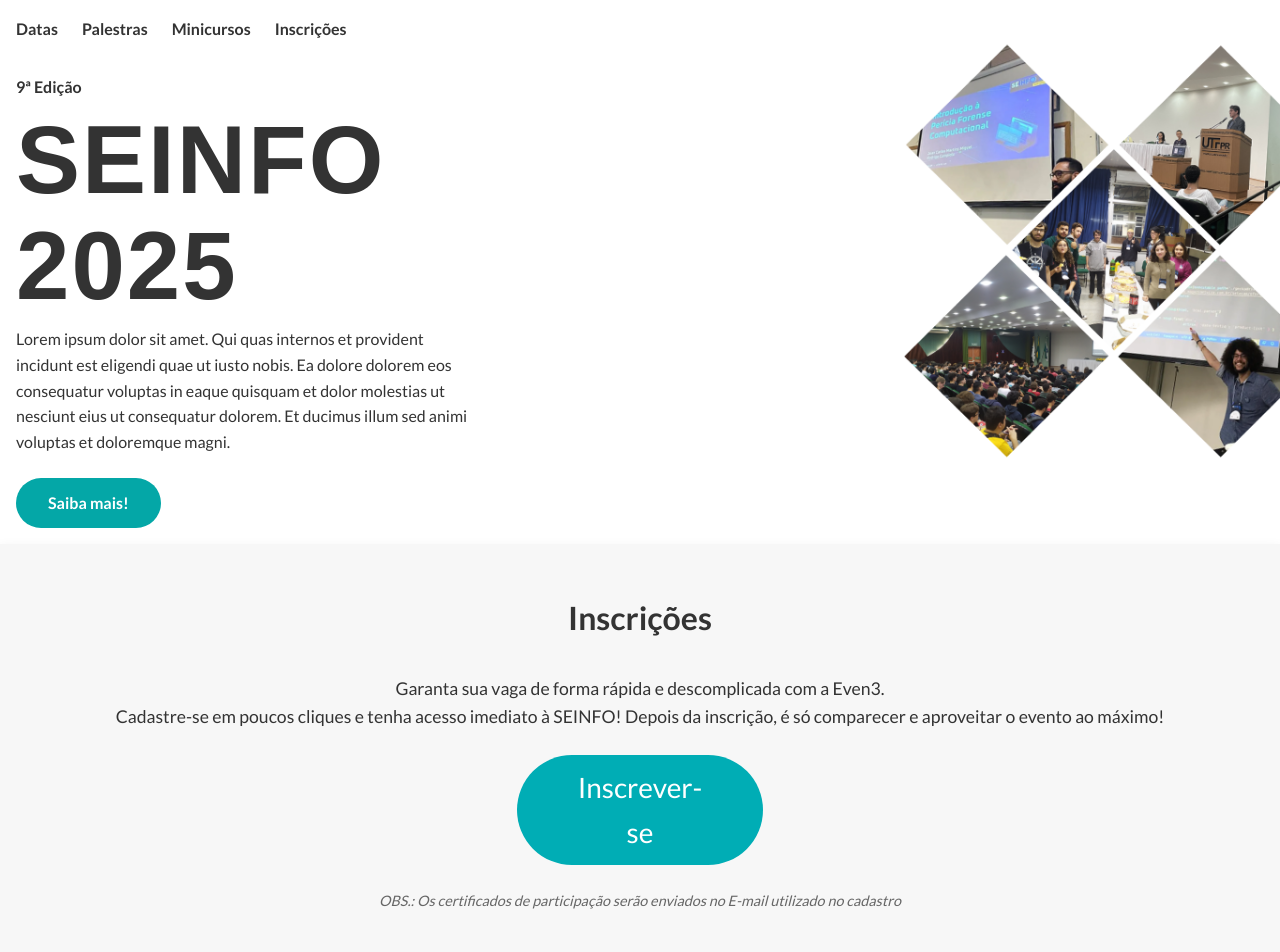
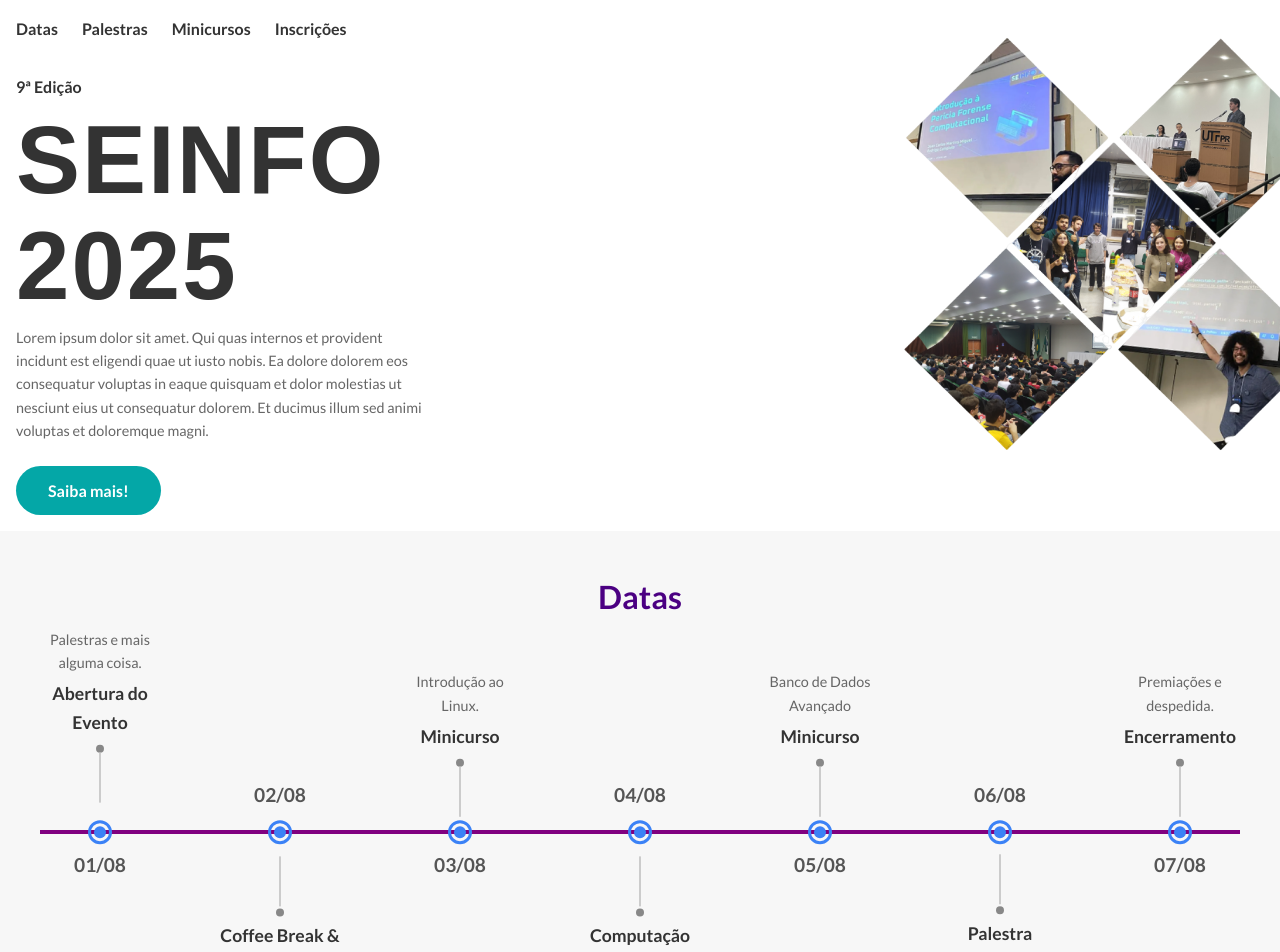
Before and after one commit to dacom-laboratorio-cm/seinfo, a Next.js app: page / in a window 1280 px wide. Shown: the top 952 px of the page. Built offline with nearby package versions, Linux system fonts and the light colour scheme; a web font is replaced by a local one.

Commit message:
Feat: Timeline com datas dos eventos

```diff
--- a/src/app/page.module.css
+++ b/src/app/page.module.css
@@ -1,4 +1,5 @@
-html, body {
+html,
+body {
   margin: 0;
   padding: 0;
 }
@@ -29,9 +30,9 @@ html, body {
   width: 20%;
   display: block;
   margin: 0 auto;
-    padding: 10px 60px;
+  padding: 10px 20px;
   color: #fff;
-    background-color: #00ADB5;
+  background-color: #00adb5;
   border-radius: 9999px;
   font-size: 1.75rem;
   text-align: center;
@@ -40,7 +41,6 @@ html, body {
   cursor: pointer;
   transition: all 0.2s ease-in-out;
 }
-
 
 .InscriptionsButton:hover {
   background-color: #008187;
@@ -51,20 +51,18 @@ html, body {
   transform: scale(0.98);
 }
 
-
 .InscriptionsSubText p {
   font-size: 0.9rem;
   color: #666;
   font-style: italic;
 }
 
-
-.Footer{
+.Footer {
   display: flex;
   align-items: center;
   justify-content: center;
   flex-direction: column;
-    background-color: #EEEEEE;
+  background-color: #eeeeee;
   padding: calc(var(--spacing-unit) * 2);
   margin: 0;
   width: 100%;
@@ -79,7 +77,6 @@ html, body {
   color: #555;
 }
 
-
 .FooterImages img {
   transition: transform 0.3s ease;
 }
@@ -87,7 +84,6 @@ html, body {
 .FooterImages img:hover {
   transform: scale(1.05);
 }
-
 
 .siteHeader {
   padding: calc(var(--spacing-unit) * 2);
@@ -111,9 +107,8 @@ html, body {
   gap: calc(var(--spacing-unit) * 4);
   min-height: 450px;
   padding: calc(var(--spacing-unit) * 2);
-    max-width:  100vw;
+  max-width: 100vw;
 }
-
 
 .editionTag {
   font-weight: 700;
@@ -159,9 +154,154 @@ html, body {
   top: -200px;
 }
 
-
 .heroSection {
   display: flex;
   align-items: center;
   justify-content: space-between;
 }
+.timelineSection {
+  padding: 40px;
+  text-align: center;
+  margin-bottom: 70px;
+  background-color: #f7f7f7;
+}
+
+.title {
+  font-size: 2rem;
+  margin-bottom: 48px;
+  color: #4b0082;
+}
+
+.timelineWrapper {
+  position: relative;
+  display: flex;
+  justify-content: space-around;
+  align-items: center;
+  flex-wrap: nowrap;
+  gap: 60px;
+  padding: 80px 0;
+}
+
+.timelineLine {
+  position: absolute;
+  top: 50%;
+  left: 0;
+  right: 0;
+  height: 4px;
+  background-color: purple;
+  z-index: 1;
+}
+
+.timelineItem {
+  position: relative;
+  width: 180px;
+  z-index: 2;
+  display: flex;
+  flex-direction: column;
+  align-items: center;
+}
+
+.top .content {
+  transform: translateY(-100%); /* sobe totalmente */
+  text-align: center;
+}
+
+.bottom .content {
+  transform: translateY(100%); /* desce totalmente */
+  text-align: center;
+}
+
+.circleContainer {
+  position: absolute;
+  top: 50%;
+  transform: translateY(-50%);
+  z-index: 2;
+  display: flex;
+  flex-direction: column;
+  align-items: center;
+}
+
+.dateAbove {
+  padding-bottom: 10px;
+  margin-top: -35px;
+  font-weight: bold;
+  font-size: larger;
+  color: #555;
+}
+
+.dateBelow {
+  padding-top: 35px;
+  margin-bottom: -60px;
+  font-weight: bold;
+  font-size: larger;
+  color: #555;
+}
+
+.outerCircle {
+  width: 24px;
+  height: 24px;
+  background-color: transparent;
+  border: 3px solid #3b82f6; /* azul */
+  border-radius: 50%;
+  display: flex;
+  align-items: center;
+  justify-content: center;
+}
+
+.innerCircle {
+  width: 12px;
+  height: 12px;
+  background-color: #3b82f6; /* azul */
+  border-radius: 50%;
+}
+
+.content {
+  margin: 12px 0;
+  text-align: center;
+}
+
+.date {
+  font-weight: bold;
+  color: #4b0082;
+}
+
+.connector {
+  display: flex;
+  flex-direction: column;
+  align-items: center;
+}
+
+.connectorTop .connectorLine {
+  height: 50px;
+  margin-bottom: -40px;
+}
+
+.connectorBottom .connectorLine {
+  height: 50px;
+  margin-top: -40px;
+}
+
+.connectorLine {
+  width: 2px;
+  height: 50px;
+  background-color: #ccc;
+}
+
+.connectorDot {
+  width: 8px;
+  height: 8px;
+  background-color: #888;
+  border-radius: 50%;
+  margin-top: 2px;
+}
+
+.eventTitle {
+  font-size: 1.1rem;
+  margin: 6px 0;
+  color: #333;
+}
+
+.description {
+  font-size: 0.9rem;
+  color: #666;
+}
--- a/src/app/page.tsx
+++ b/src/app/page.tsx
@@ -1,22 +1,26 @@
+import Footer from "@/components/Footer";
 import Header from "@/components/Header";
 import HeroContent from "@/components/HeroContent";
 import ImageCollage from "@/components/ImageCollage";
-import Footer from "@/components/Footer";
+import Inscriptions from "@/components/Inscriptions";
+import DatesTimeline from "@/components/TimeLine";
 import styles from "./page.module.css";
-import Inscriptions from "@/components/Inscriptions";
 
 export default function HomePage() {
   return (
     <>
-      <Header/>
+      <Header />
       <main>
         <div className={styles.heroSection}>
-          <HeroContent/>
+          <HeroContent />
           <ImageCollage />
         </div>
+        <div className="">
+          <DatesTimeline />
+        </div>
 
-        <Inscriptions/>
-        <Footer/>
+        <Inscriptions />
+        <Footer />
       </main>
     </>
   );
--- a/src/components/TimeLine.tsx
+++ b/src/components/TimeLine.tsx
@@ -1,28 +1,69 @@
-import styles from './DatesTimeline.module.css';
+import styles from "@/app/page.module.css";
 
 const timelineData = [
-  { date: '01/08', title: 'Abertura do Evento', description: 'Palestras e mesa-redonda.' },
-  { date: '02/08', title: 'Minicurso', description: 'Introdução ao Linux.' },
-  { date: '03/08', title: 'Coffee Break & Palestras', description: 'Networking e aprendizado.' },
-  { date: '04/08', title: 'Computação Forense', description: 'Palestra com especialista.' },
-  { date: '05/08', title: 'Encerramento', description: 'Premiações e despedida.' },
+  { date: "01/08", title: "Abertura do Evento", description: "Palestras e mais alguma coisa." },
+  { date: "02/08", title: "Coffee Break & Palestras", description: "Networking e aprendizado." },
+  { date: "03/08", title: "Minicurso", description: "Introdução ao Linux." },
+  { date: "04/08", title: "Computação Forense", description: "Palestra com especialista." },
+  { date: "05/08", title: "Minicurso", description: "Banco de Dados Avançado" },
+  { date: "06/08", title: "Palestra", description: "Desafios no mercado de trabalho" },
+  { date: "07/08", title: "Encerramento", description: "Premiações e despedida." },
 ];
 
 const DatesTimeline = () => {
   return (
-    <section id="datas" className={styles.datesSection}>
+    <section className={styles.timelineSection} id="datas">
       <h2 className={styles.title}>Datas</h2>
-      <div className={styles.timeline}>
-        {timelineData.map((item, index) => (
-          <div key={index} className={styles.timelineItem}>
-            <div className={styles.timelinePoint}></div>
-            <div className={styles.timelineContent}>
-              <span className={styles.date}>{item.date}</span>
-              <h3 className={styles.eventTitle}>{item.title}</h3>
-              <p className={styles.eventDescription}>{item.description}</p>
+      <div className={styles.timelineWrapper}>
+        <div className={styles.timelineLine} />
+        {timelineData.map((item, index) => {
+          const isTop = index % 2 === 0;
+          return (
+            <div key={index} className={`${styles.timelineItem} ${isTop ? styles.top : styles.bottom}`}>
+              {/* Bolinha azul + Data */}
+              <div className={styles.circleContainer}>
+                {isTop ? (
+                  <>
+                    <span className={styles.dateBelow}>{item.date}</span>
+                    <div className={styles.outerCircle}>
+                      <div className={styles.innerCircle}></div>
+                    </div>
+                  </>
+                ) : (
+                  <>
+                    <span className={styles.dateAbove}>{item.date}</span>
+                    <div className={styles.outerCircle}>
+                      <div className={styles.innerCircle}></div>
+                    </div>
+                  </>
+                )}
+              </div>
+
+              {/* Conteúdo acima ou abaixo */}
+              <div className={styles.content}>
+                {isTop ? (
+                  <>
+                    <p className={styles.description}>{item.description}</p>
+                    <h3 className={styles.eventTitle}>{item.title}</h3>
+                    <div className={`${styles.connector} ${styles.connectorTop}`}>
+                      <div className={styles.connectorDot}></div>
+                      <div className={styles.connectorLine}></div>
+                    </div>
+                  </>
+                ) : (
+                  <>
+                    <div className={`${styles.connector} ${styles.connectorBottom}`}>
+                      <div className={styles.connectorLine}></div>
+                      <div className={styles.connectorDot}></div>
+                    </div>
+                    <h3 className={styles.eventTitle}>{item.title}</h3>
+                    <p className={styles.description}>{item.description}</p>
+                  </>
+                )}
+              </div>
             </div>
-          </div>
-        ))}
+          );
+        })}
       </div>
     </section>
   );
```
Also changed, not shown: public/images/ImageCollage.png. Lines whose indentation alone changed are shown as unchanged.
